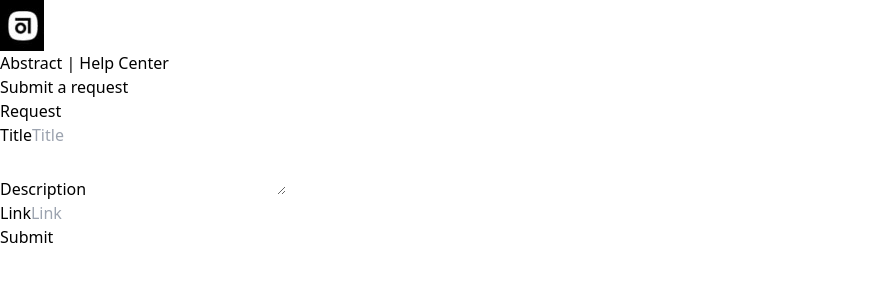
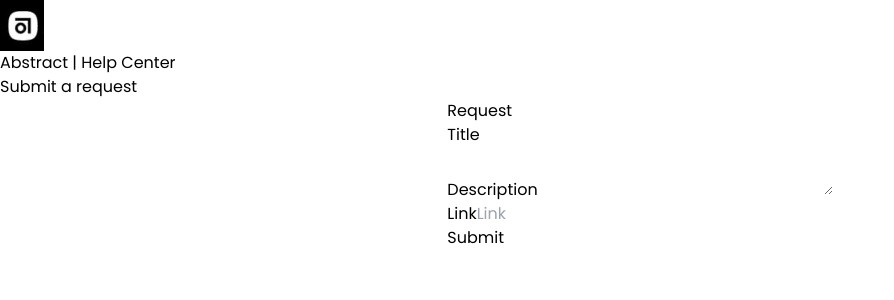
Before and after one commit to Tanushri-Das/Help-center-client-side, a React (Vite) app: page /request-submit in a window 1280 px wide. Shown: the top 300 px of the page, without its empty margins (0-894 px from the left). Built offline with nearby package versions, Linux system fonts and the light colour scheme.

Commit message:
add loading state in section cards

```diff
--- /dev/null
+++ b/src/Components/CustomSpinner/CustomSpinner.css
@@ -0,0 +1,20 @@
+.container {
+  display: flex;
+  align-items: center;
+  justify-content: center;
+}
+.spinner {
+  width: 80px;
+  height: 80px;
+  border: 7px solid black;
+  border-top-color: transparent;
+  border-radius: 50%;
+  animation: spinner 0.7s linear infinite;
+}
+@keyframes spinner {
+  from {
+  }
+  to {
+    transform: rotate(360deg);
+  }
+}
--- /dev/null
+++ b/src/Components/CustomSpinner/CustomSpinner.jsx
@@ -0,0 +1,12 @@
+import React from "react";
+import "./CustomSpinner.css";
+
+const CustomSpinner = () => {
+  return (
+    <div className="container mt-12">
+      <div className="spinner"></div>
+    </div>
+  );
+};
+
+export default CustomSpinner;
--- a/src/Components/Header/Header.jsx
+++ b/src/Components/Header/Header.jsx
@@ -4,10 +4,10 @@ import { Link } from "react-router-dom";
 
 const Header = () => {
   return (
-    <div className="bg-black py-3">
+    <div className="bg-black py-3 rounded-t-3xl">
       <div className="flex justify-between items-center">
         <Link to="/" className="flex items-center ps-16">
-          <img src={logo} alt="" />
+          <img src={logo} alt="Logo" />
           <h1 className="text-white text-lg">Abstract | Help Center</h1>
         </Link>
         <div className="pe-48">
--- a/src/Layout/Main.jsx
+++ b/src/Layout/Main.jsx
@@ -4,7 +4,7 @@ import Header from "../Components/Header/Header";
 
 const Main = () => {
   return (
-    <div>
+    <div className="mx-2 mt-2">
       <Header />
       <Outlet />
     </div>
--- a/src/Pages/Home/SectionCards/SectionCards.jsx
+++ b/src/Pages/Home/SectionCards/SectionCards.jsx
@@ -1,39 +1,54 @@
 import React, { useEffect, useState } from "react";
+import { Link } from "react-router-dom";
+import CustomSpinner from "../../../Components/CustomSpinner/CustomSpinner";
 
 const SectionCards = ({ searchQuery }) => {
   const [sections, setSections] = useState([]);
+  const [loading, setLoading] = useState(true);
 
   useEffect(() => {
     const fetchData = async () => {
+      setLoading(true);
+      try {
         const response = await fetch(
           `http://localhost:5000/cards/${searchQuery}`
         );
         const data = await response.json();
-      console.log(data);
         setSections(Array.isArray(data) ? data : [data]);
+      } catch (error) {
+        console.error("Error fetching data:", error);
+      } finally {
+        setLoading(false);
+      }
     };
 
     fetchData();
   }, [searchQuery]);
 
+  if (loading) {
+    return <CustomSpinner />;
+  }
+
   return (
     <div className="m-12">
-      {sections.length > 0 ? (
+      {sections.length === 0 ? (
+        <div className="text-center text-xl">No cards found</div>
+      ) : (
         <div className="grid grid-cols-1 lg:grid-cols-2 gap-x-20 gap-y-20 w-7/12 mx-auto">
           {sections.map((section) => (
             <div
               className="bg-gray-200 pt-4 pb-5 rounded-xl border-2 border-gray-300"
               key={section._id}
             >
+              <Link to={`/${section._id}/${section.link}`}>
                 <h2 className="font-bold px-5 text-lg border-b-2 border-gray-300 pb-1">
                   {section.title}
                 </h2>
                 <p className="pt-1 px-5 text-[16px]">{section.description}</p>
+              </Link>
             </div>
           ))}
         </div>
-      ) : (
-        <p>No cards found.</p>
       )}
     </div>
   );
--- a/src/Pages/RequestSubmit/RequestSubmit.css
+++ b/src/Pages/RequestSubmit/RequestSubmit.css
@@ -1,25 +1,3 @@
-.form-input {
-  padding: 8px;
-  border: 1px solid #ccc;
-  border-radius: 0.25rem;
-  width: 100%;
-  color: #333;
-  background-color: white;
-  outline: none;
-  transition: border-color 0.2s;
+textarea {
+  resize: none;
 }
-.form {
-  border-radius: 6px;
-  border: 1px solid #ababab;
-  background: rgba(255, 255, 255, 0.2);
-}
-.login-btn {
-  border-radius: 5px;
-  background-color: #a865b5;
-  font-style: normal;
-  line-height: 24px;
-  padding: 10px 20px;
-  text-align: center;
-  border: none;
-  outline: none;
-}
--- a/src/Pages/RequestSubmit/RequestSubmit.jsx
+++ b/src/Pages/RequestSubmit/RequestSubmit.jsx
@@ -1,7 +1,10 @@
 import React from "react";
+import { useNavigate } from "react-router-dom";
 import { toast } from "react-toastify";
+import "./RequestSubmit.css";
 
 const RequestSubmit = () => {
+  const navigate = useNavigate();
   const handleSubmit = async (e) => {
     e.preventDefault();
     const form = e.target;
@@ -25,9 +28,8 @@ const RequestSubmit = () => {
       });
       const result = await res.json();
       toast.success("Submit form data successfully");
-
-      // Reset the form
       form.reset();
+      navigate("/");
     } catch (error) {
       console.error("Error adding card:", error);
     }
@@ -51,8 +53,7 @@ const RequestSubmit = () => {
               type="text"
               id="title"
               name="title"
-              placeholder="Title"
-              className="form-input w-full p-3 border border-gray-300 rounded-lg shadow-sm focus:outline-none focus:ring-2 focus:ring-blue-500"
+              className="form-input h-20 w-full p-3 border border-gray-300 rounded-lg shadow-sm focus:outline-none focus:ring-2 focus:ring-blue-500"
               required
             />
           </div>
@@ -66,8 +67,9 @@ const RequestSubmit = () => {
             <textarea
               id="description"
               name="description"
-              className="form-input w-full p-3 border border-gray-300 rounded-lg shadow-sm focus:outline-none focus:ring-2 focus:ring-blue-500"
+              className="form-input h-36 w-full p-3 border border-gray-300 rounded-lg shadow-sm focus:outline-none focus:ring-2 focus:ring-blue-500"
               required
+              res
             ></textarea>
           </div>
           <div className="mb-6">
--- a/src/index.css
+++ b/src/index.css
@@ -1,3 +1,10 @@
+@import url("https://fonts.googleapis.com/css2?family=Poppins:wght@200;300;400;500&display=swap");
+* {
+  margin: 0;
+  padding: 0;
+  box-sizing: border-box;
+  font-family: "Poppins", sans-serif;
+}
 @tailwind base;
 @tailwind components;
 @tailwind utilities;
```
Also changed, not shown: public/data.json (+12 -6 lines). Lines whose indentation alone changed are shown as unchanged.
